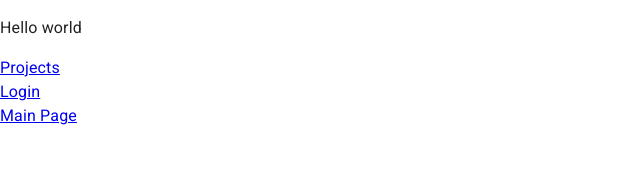
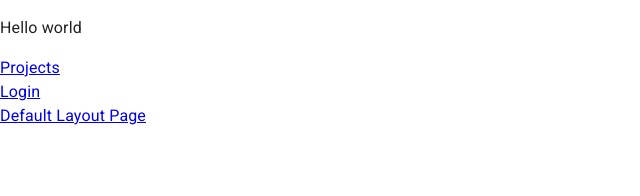
Before and after one commit to InterCarsBulgaria-TechLeadAcademy/warehouse.management.fe, a React (Vite) app: page / in a window 1280 px wide. Shown: the top 196 px of the page, without its empty margins (0-640 px from the left). Built offline with nearby package versions, Linux system fonts and the light colour scheme.

Commit message:
Rename Main component to DefaultLayout. Move a component out into a new folder layouts

```diff
--- a/src/pages/Main.tsx
+++ b/src/layouts/DefaultLayout.tsx
@@ -12,7 +12,7 @@ interface ChildrenComponent {
   children: ReactNode
 }
 
-export default function Main({ children }: ChildrenComponent) {
+export default function DefaultLayout({ children }: ChildrenComponent) {
   const isSmallScreen = useMediaQuery('(max-width: 800px)')
   const [isHideMenu, setIsHideMenu] = useState(false)
 
--- a/src/pages/Home.tsx
+++ b/src/pages/Home.tsx
@@ -1,5 +1,5 @@
 import { Link } from 'react-router-dom'
-import { LOGIN_PATH, MAIN_PATH, PROJECTS_PATH_EXAMPLE } from '@/router/routerPaths.ts'
+import { LOGIN_PATH, DEFAULTLAYOUT_PATH, PROJECTS_PATH_EXAMPLE } from '@/router/routerPaths.ts'
 
 export default function Home() {
   return (
@@ -10,7 +10,7 @@ export default function Home() {
         <Link to={LOGIN_PATH}>Login</Link>
       </div>
       <div>
-        <Link to={MAIN_PATH}>Main Page</Link>
+        <Link to={DEFAULTLAYOUT_PATH}>Default Layout Page</Link>
       </div>
     </>
   )
--- a/src/router/router.tsx
+++ b/src/router/router.tsx
@@ -1,11 +1,11 @@
 import { useRoutes } from 'react-router-dom'
 import { lazy } from 'react'
-import { LOGIN_PATH, MAIN_PATH, PROJECTS_PATH_EXAMPLE } from '@/router/routerPaths.ts'
+import { LOGIN_PATH, DEFAULTLAYOUT_PATH, PROJECTS_PATH_EXAMPLE } from '@/router/routerPaths.ts'
 
 const Home = lazy(() => import('@/pages/Home.tsx'))
 const Projects = lazy(() => import('@/pages/Projects.tsx'))
 const Login = lazy(() => import('@/pages/Login.tsx'))
-const Main = lazy(() => import('@/pages/Main.tsx'))
+const DefaultLayout = lazy(() => import('@/layouts/DefaultLayout'))
 
 export default function Router() {
   return useRoutes([
@@ -22,8 +22,8 @@ export default function Router() {
       element: <Login />
     },
     {
-      path: MAIN_PATH,
-      element: <Main />
+      path: DEFAULTLAYOUT_PATH,
+      element: <DefaultLayout children={<h1>Proba</h1>} />
     }
   ])
 }
--- a/src/router/routerPaths.ts
+++ b/src/router/routerPaths.ts
@@ -3,7 +3,7 @@
 
 export const PROJECTS_PATH_EXAMPLE = '/projects'
 export const LOGIN_PATH = '/login'
-export const MAIN_PATH = '/main'
+export const DEFAULTLAYOUT_PATH = '/defaultLayout'
 export const USERS_PATH = '/users'
 export const ZONES_PATH = '/zones'
 export const VENDORS_PATH = '/vendors'
```
